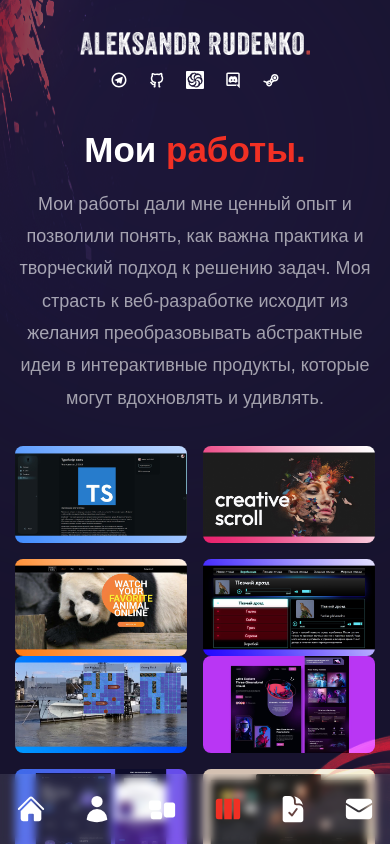
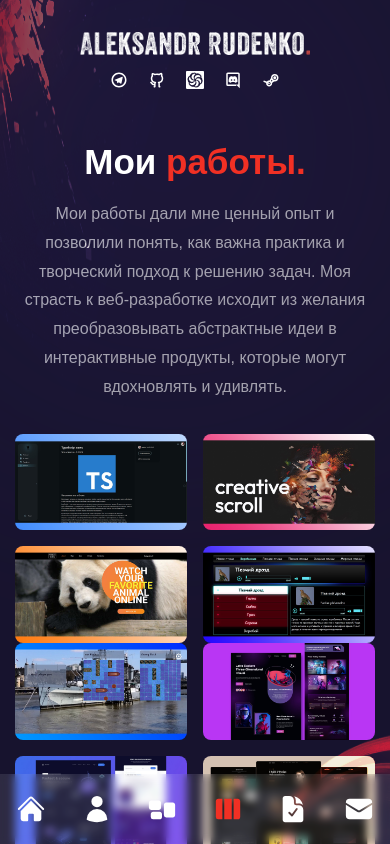
Before and after one commit to aleksander1802/cv, a Next.js app: page /cv/works in a window 390 px wide. Built offline with nearby package versions, Linux system fonts and the light colour scheme.

Commit message:
fix: fixed works page adaptive

```diff
--- a/components/WorkSlider.tsx
+++ b/components/WorkSlider.tsx
@@ -81,7 +81,7 @@ const WorkSlider = () => {
 				clickable: true,
 			}}
 			modules={[Pagination]}
-			className="h-[480px] max-sm:h-[270px] md:h-[480px] lg:h-[580px] xl:h-[500px]"
+			className="max-sm:h-[270px] md:h-[480px] lg:h-[580px] xl:h-[500px]"
 		>
 			{workSlides.slides.map((item, index) => {
 				return (
@@ -105,7 +105,7 @@ const WorkSlider = () => {
 												alt="slide"
 											/>
 											<div className="absolute inset-0 bg-gradient-to-l from-transparent via-[#e838cc] to-[#4a22bd] opacity-0 group-hover:opacity-80 transition-all duration-700"></div>
-											<div className="absolute bottom-0 translate-y-full group-hover:-translate-y-10 group-hover:max-md:-translate-y-5 group-hover:xl:-translate-y-10 transition-all duration-300 text-[13px] tracking-[0.2em]">
+											<div className="absolute bottom-0 translate-y-full group-hover:-translate-y-10 group-hover:max-md:-translate-y-5 group-hover:xl:-translate-y-10 transition-all duration-300 text-[13px] max-sm:text-[12px] tracking-[0.2em]">
 												<div className="flex flex-col items-center gap-x-2 text-center">
 													<div className="delay-100">
 														{image.title}
@@ -113,7 +113,7 @@ const WorkSlider = () => {
 													<div className="translate-y-[500%] group-hover:translate-y-0 transition-all duration-300 delay-150">
 														{image.description}
 													</div>
-													<div className="text-xl translate-y-[500%] group-hover:translate-y-0 transition-all	duration-300 delay-200">
+													<div className="text-xl translate-y-[500%] group-hover:translate-y-0 transition-all	duration-300 delay-200 max-sm:hidden ">
 														<BsArrowRight />
 													</div>
 												</div>
--- a/pages/contact/index.tsx
+++ b/pages/contact/index.tsx
@@ -19,7 +19,7 @@ const Contact = () => {
 						<span className="text-accent">.</span>
 					</h2>
 				</motion.div>
-				<div className="flex flex-col gap-6 text-lg sm:text-xl md:text-2xl">
+				<div className="flex flex-col gap-6 text-lg sm:text-xl md:text-2xl items-center">
 					<motion.div
 						variants={fadeIn('up', 0.3)}
 						initial="hidden"
--- a/pages/works/index.tsx
+++ b/pages/works/index.tsx
@@ -5,7 +5,7 @@ import { fadeIn } from '@/variants';
 
 const Work = () => {
 	return (
-		<div className="h-full bg-primary/30 py-36 flex items-center">
+		<div className="h-full bg-primary/30 py-24 flex items-center">
 			<Circles />
 			<div className="container mx-auto">
 				<div className="flex flex-col xl:flex-row gap-x-8">
@@ -25,7 +25,7 @@ const Work = () => {
 							initial="hidden"
 							animate="show"
 							exit="hidden"
-							className="mb-4 xl:max-w-[400px] max-sm:text-[18px] text-center xl:text-left mx-auto lg:mx-0"
+							className="mb-4 xl:max-w-[400px] max-sm:text-[16px] text-center xl:text-left mx-auto lg:mx-0 "
 						>
 							Мои работы дали мне ценный опыт и позволили понять,
 							как важна практика и творческий подход к решению
```
